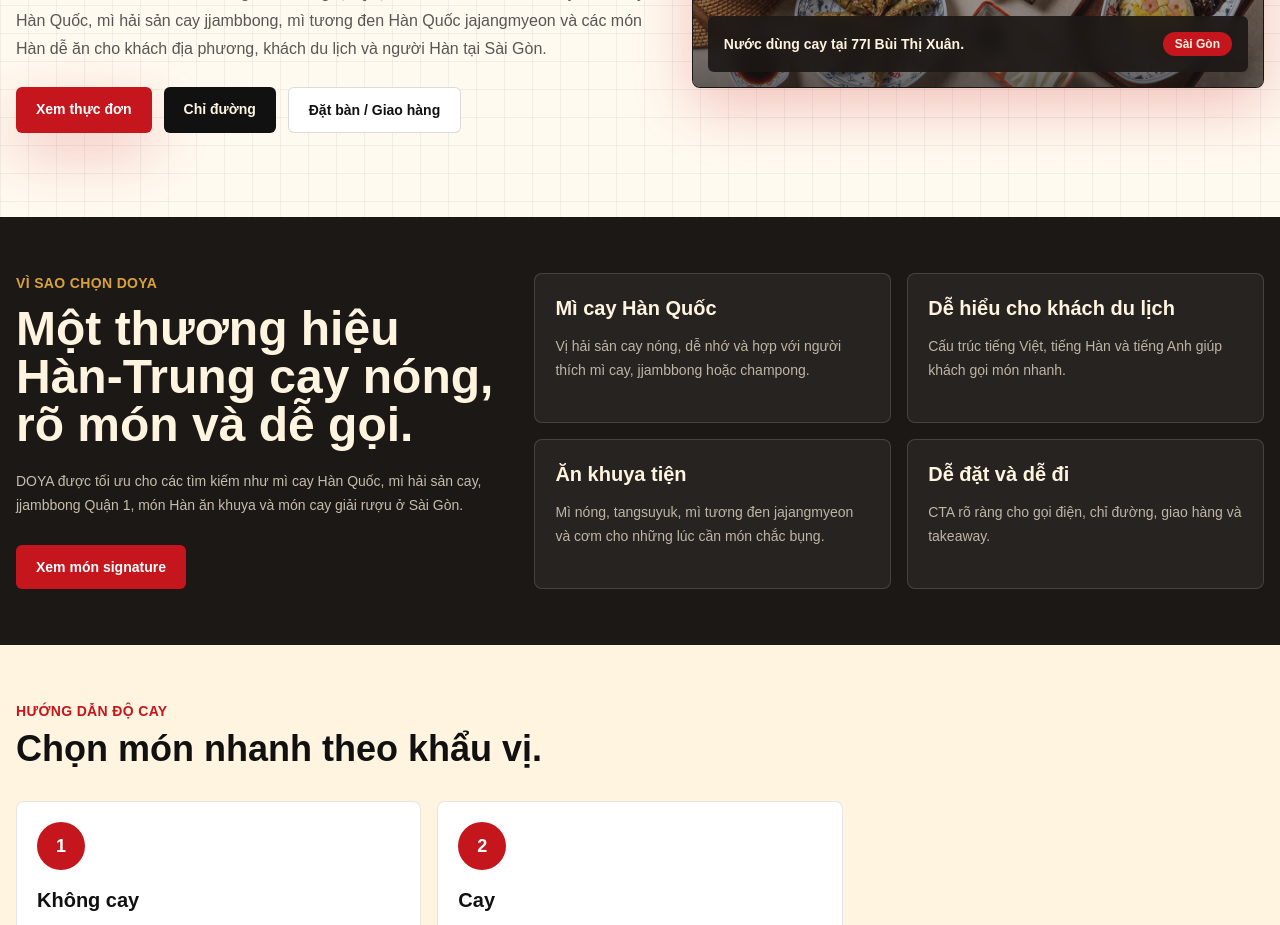
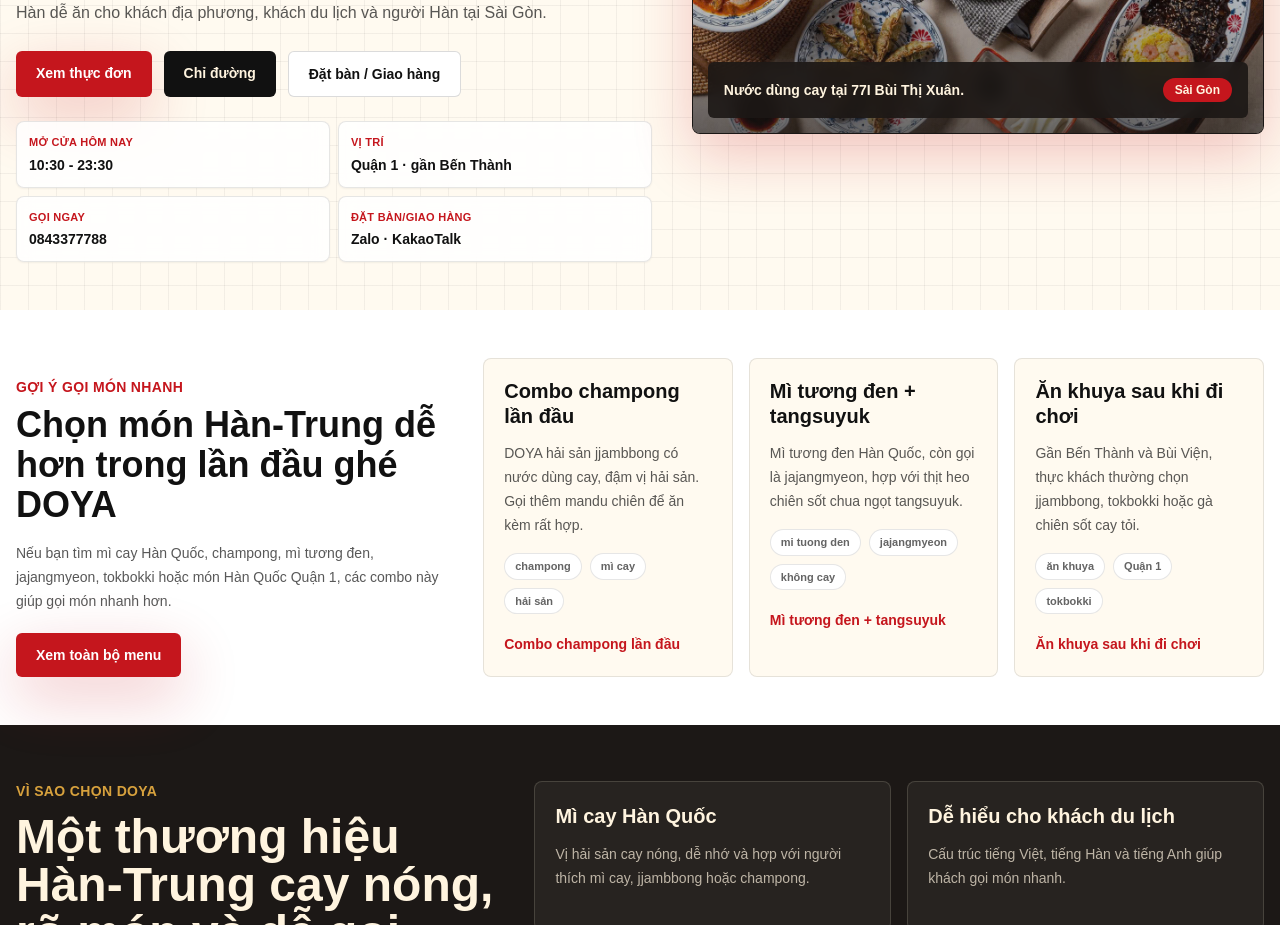
Before and after one commit to 63zico/doyajjambbong, a Next.js app: page / in a window 1280 px wide. Shown: the part 580-1505 px from the top of the page. Built offline with nearby package versions, Linux system fonts and the light colour scheme.

Commit message:
Improve homepage conversion flow

```diff
--- a/app/[locale]/[...slug]/page.tsx
+++ b/app/[locale]/[...slug]/page.tsx
@@ -1,5 +1,6 @@
 import type { Metadata } from "next";
 import Image from "next/image";
+import Link from "next/link";
 import { notFound } from "next/navigation";
 import { BranchNetwork } from "@/components/BranchNetwork";
 import { CtaRow, OrderMethodButtons } from "@/components/CtaRow";
@@ -14,7 +15,7 @@ import { faqs } from "@/data/faq";
 import { menuCategoryLabels, menuCategoryOrder, menuItems } from "@/data/menu";
 import { uiCopy } from "@/data/ui";
 import { branchesJsonLd, breadcrumbJsonLd, faqJsonLd, menuJsonLd, metadataFor, restaurantJsonLd } from "@/lib/seo";
-import { Locale, PageSlug, paths, site } from "@/lib/site";
+import { Locale, PageSlug, localizedPath, paths, site } from "@/lib/site";
 
 type PageParams = {
   locale: string;
@@ -94,6 +95,7 @@ function HomePage({ locale }: { locale: Locale }) {
             <div className="mt-6">
               <CtaRow locale={locale} />
             </div>
+            <HeroActionGrid locale={locale} />
           </div>
           <div className="relative">
             <div className="relative aspect-[5/4] overflow-hidden rounded-lg border border-ink/10 bg-soy shadow-glow">
@@ -120,6 +122,7 @@ function HomePage({ locale }: { locale: Locale }) {
           </div>
         </div>
       </section>
+      <RecommendedOrderSection locale={locale} />
       <WhyDoya locale={locale} />
       <SpiceGuide locale={locale} />
       <TrustStrip locale={locale} />
@@ -127,6 +130,185 @@ function HomePage({ locale }: { locale: Locale }) {
       <SeoLocalSection locale={locale} />
       <MapBlock locale={locale} />
     </main>
+  );
+}
+
+function heroActionCopy(locale: Locale) {
+  if (locale === "ko") {
+    return [
+      { label: "오늘 영업", value: "10:30 - 23:30", href: localizedPath(locale, "location-contact") },
+      { label: "위치", value: "벤탄 · 부이비엔 근처 1군", href: site.links.googleMaps },
+      { label: "전화", value: site.phone, href: `tel:${site.phone}` },
+      { label: "예약/배달", value: "Zalo · 카카오톡 문의", href: localizedPath(locale, "korean-food-delivery-ho-chi-minh") }
+    ];
+  }
+
+  if (locale === "vi") {
+    return [
+      { label: "Mở cửa hôm nay", value: "10:30 - 23:30", href: localizedPath(locale, "location-contact") },
+      { label: "Vị trí", value: "Quận 1 · gần Bến Thành", href: site.links.googleMaps },
+      { label: "Gọi ngay", value: site.phone, href: `tel:${site.phone}` },
+      { label: "Đặt bàn/giao hàng", value: "Zalo · KakaoTalk", href: localizedPath(locale, "korean-food-delivery-ho-chi-minh") }
+    ];
+  }
+
+  return [
+    { label: "Open today", value: "10:30 - 23:30", href: localizedPath(locale, "location-contact") },
+    { label: "Location", value: "District 1 · near Ben Thanh", href: site.links.googleMaps },
+    { label: "Call", value: site.phone, href: `tel:${site.phone}` },
+    { label: "Reserve/order", value: "Zalo · KakaoTalk", href: localizedPath(locale, "korean-food-delivery-ho-chi-minh") }
+  ];
+}
+
+function HeroActionGrid({ locale }: { locale: Locale }) {
+  return (
+    <div className="mt-6 grid gap-2 sm:grid-cols-2">
+      {heroActionCopy(locale).map((item) => (
+        <Link
+          key={item.label}
+          href={item.href}
+          className="rounded-lg border border-ink/10 bg-white/85 p-3 text-left shadow-sm backdrop-blur hover:border-chili"
+        >
+          <span className="block text-[11px] font-black uppercase tracking-wide text-chili">{item.label}</span>
+          <span className="mt-1 block text-sm font-black text-ink">{item.value}</span>
+        </Link>
+      ))}
+    </div>
+  );
+}
+
+function recommendedOrderCopy(locale: Locale) {
+  if (locale === "ko") {
+    return {
+      eyebrow: "처음 오면 이렇게 주문",
+      title: "대표 메뉴를 바로 고를 수 있게 정리했습니다",
+      body:
+        "호치민 1군에서 짬뽕, 짜장면, 탕수육, 떡볶이를 찾는 손님이 가장 많이 고민하는 조합입니다. 매장 방문, 포장, 배달 문의 전에 먼저 보면 선택이 빨라집니다.",
+      cta: "전체 메뉴 보기",
+      items: [
+        {
+          title: "짬뽕 첫 방문 조합",
+          body: "도야 해물짬뽕에 군만두를 더하면 매운 국물과 바삭한 사이드가 가장 균형 좋습니다.",
+          href: "/menu/seafood-jjambbong-champong",
+          tags: ["champong", "해장", "매운맛"]
+        },
+        {
+          title: "짜장면 + 탕수육 조합",
+          body: "맵지 않은 메뉴가 필요하면 짜장면과 탕수육이 가장 안전합니다. 아이, 외국인, 단체 주문에 좋습니다.",
+          href: "/menu/jajangmyeon-mi-tuong-den",
+          tags: ["짜장면", "tangsuyuk", "비매운"]
+        },
+        {
+          title: "야식·술안주 조합",
+          body: "늦은 시간에는 짬뽕탕, 깐풍기, 하이볼이나 소주 조합이 주문 전환이 좋습니다.",
+          href: "/menu/kkanpunggi-spicy-garlic-fried-chicken",
+          tags: ["야식", "술안주", "open late"]
+        }
+      ]
+    };
+  }
+
+  if (locale === "vi") {
+    return {
+      eyebrow: "Gợi ý gọi món nhanh",
+      title: "Chọn món Hàn-Trung dễ hơn trong lần đầu ghé DOYA",
+      body:
+        "Nếu bạn tìm mì cay Hàn Quốc, champong, mì tương đen, jajangmyeon, tokbokki hoặc món Hàn Quốc Quận 1, các combo này giúp gọi món nhanh hơn.",
+      cta: "Xem toàn bộ menu",
+      items: [
+        {
+          title: "Combo champong lần đầu",
+          body: "DOYA hải sản jjambbong có nước dùng cay, đậm vị hải sản. Gọi thêm mandu chiên để ăn kèm rất hợp.",
+          href: "/menu/seafood-jjambbong-champong",
+          tags: ["champong", "mì cay", "hải sản"]
+        },
+        {
+          title: "Mì tương đen + tangsuyuk",
+          body: "Mì tương đen Hàn Quốc, còn gọi là jajangmyeon, hợp với thịt heo chiên sốt chua ngọt tangsuyuk.",
+          href: "/menu/jajangmyeon-mi-tuong-den",
+          tags: ["mi tuong den", "jajangmyeon", "không cay"]
+        },
+        {
+          title: "Ăn khuya sau khi đi chơi",
+          body: "Gần Bến Thành và Bùi Viện, thực khách thường chọn jjambbong, tokbokki hoặc gà chiên sốt cay tỏi.",
+          href: "/menu/tteokbokki-korean-spicy-rice-cakes",
+          tags: ["ăn khuya", "Quận 1", "tokbokki"]
+        }
+      ]
+    };
+  }
+
+  return {
+    eyebrow: "First-order shortcuts",
+    title: "The easiest way to order at DOYA JJAMBBONG",
+    body:
+      "For Korean Chinese food in District 1, start with these combinations: spicy seafood noodles, Korean black bean noodles, tangsuyuk, tteokbokki, and late-night drinking food.",
+    cta: "View full menu",
+    items: [
+      {
+        title: "First-time champong combo",
+        body: "Start with DOYA seafood jjambbong, then add fried mandu for a crisp side with the spicy seafood broth.",
+        href: "/menu/seafood-jjambbong-champong",
+        tags: ["champong", "jjambbong", "hangover food"]
+      },
+      {
+        title: "Jajangmyeon + tangsuyuk",
+        body: "Korean black bean noodles and Korean sweet and sour pork are the safest non-spicy order for groups.",
+        href: "/menu/jajangmyeon-mi-tuong-den",
+        tags: ["jajangmyeon", "tangsuyuk", "non-spicy"]
+      },
+      {
+        title: "Late-night District 1 order",
+        body: "After Bui Vien or Ben Thanh, choose jjambbong soup, tteokbokki, or spicy garlic fried chicken.",
+        href: "/menu/tteokbokki-korean-spicy-rice-cakes",
+        tags: ["late night", "District 1", "tteokbokki"]
+      }
+    ]
+  };
+}
+
+function RecommendedOrderSection({ locale }: { locale: Locale }) {
+  const copy = recommendedOrderCopy(locale);
+
+  return (
+    <section className="bg-white">
+      <div className="mx-auto max-w-7xl px-4 py-12">
+        <div className="grid gap-7 lg:grid-cols-[0.72fr_1.28fr] lg:items-end">
+          <div>
+            <p className="text-sm font-black uppercase tracking-wide text-chili">{copy.eyebrow}</p>
+            <h2 className="mt-2 text-3xl font-black leading-tight text-ink md:text-4xl">{copy.title}</h2>
+            <p className="mt-4 text-sm leading-6 text-ink/70">{copy.body}</p>
+            <Link
+              href={localizedPath(locale, "menu")}
+              className="mt-5 inline-flex rounded-md bg-chili px-5 py-3 text-sm font-black text-white shadow-glow"
+            >
+              {copy.cta}
+            </Link>
+          </div>
+          <div className="grid gap-4 md:grid-cols-3">
+            {copy.items.map((item) => (
+              <article key={item.title} className="rounded-lg border border-ink/10 bg-bone p-5">
+                <h3 className="text-xl font-black leading-tight text-ink">{item.title}</h3>
+                <p className="mt-3 text-sm leading-6 text-ink/70">{item.body}</p>
+                <div className="mt-4 flex flex-wrap gap-2">
+                  {item.tags.map((tag) => (
+                    <span key={tag} className="rounded-full border border-ink/10 bg-white px-2.5 py-1 text-[11px] font-black text-ink/65">
+                      {tag}
+                    </span>
+                  ))}
+                </div>
+                <Link
+                  href={`/${locale}${item.href}`}
+                  className="mt-5 inline-flex text-sm font-black text-chili hover:text-flame"
+                >
+                  {item.title}
+                </Link>
+              </article>
+            ))}
+          </div>
+        </div>
+      </div>
+    </section>
   );
 }
 
```
